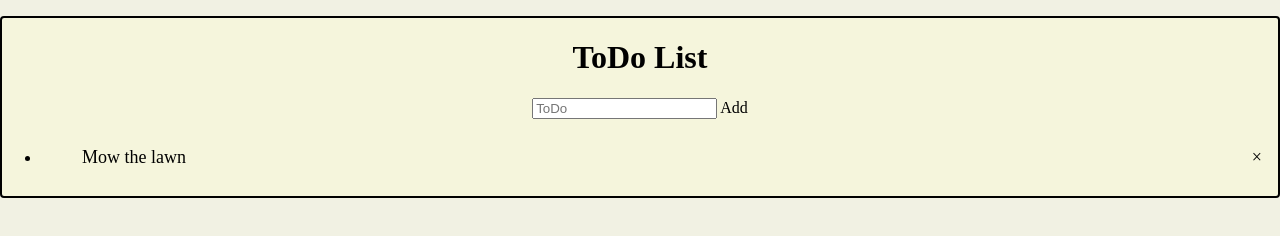
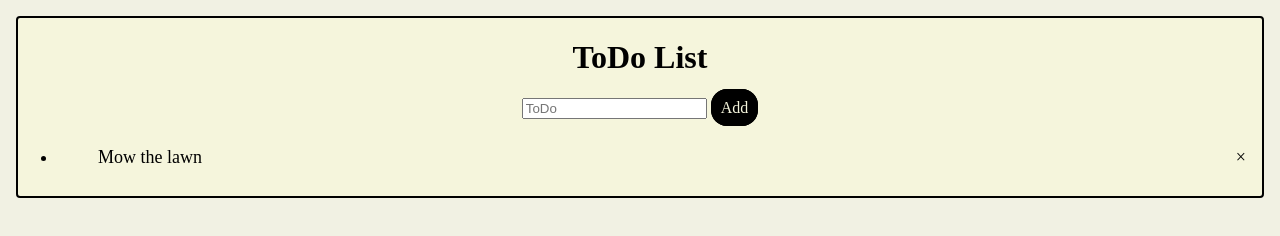
Before and after one commit to ElijahHCO/ToDoList, a plain HTML site: page index.html in a window 1280 px wide. Drawn offline with Linux system fonts and the light colour scheme.

Commit message:
body css/style

```diff
--- a/style.css
+++ b/style.css
@@ -6,7 +6,7 @@ main {
     background-color: beige;
     border: black solid .15em ;
     border-radius: .25em;
-    margin: 1em 0 0 0 ;
+    margin: 1em;
 }
 ul li {
     cursor: pointer;
@@ -31,7 +31,11 @@ ul li {
 }
 #addBtn {
     cursor: pointer;
-
+    border: .15em solid black;
+    border-radius: 1em;
+    padding: .5em;
+    background: black;
+    color: beige;
 }
 .close {
     position: absolute;
```
